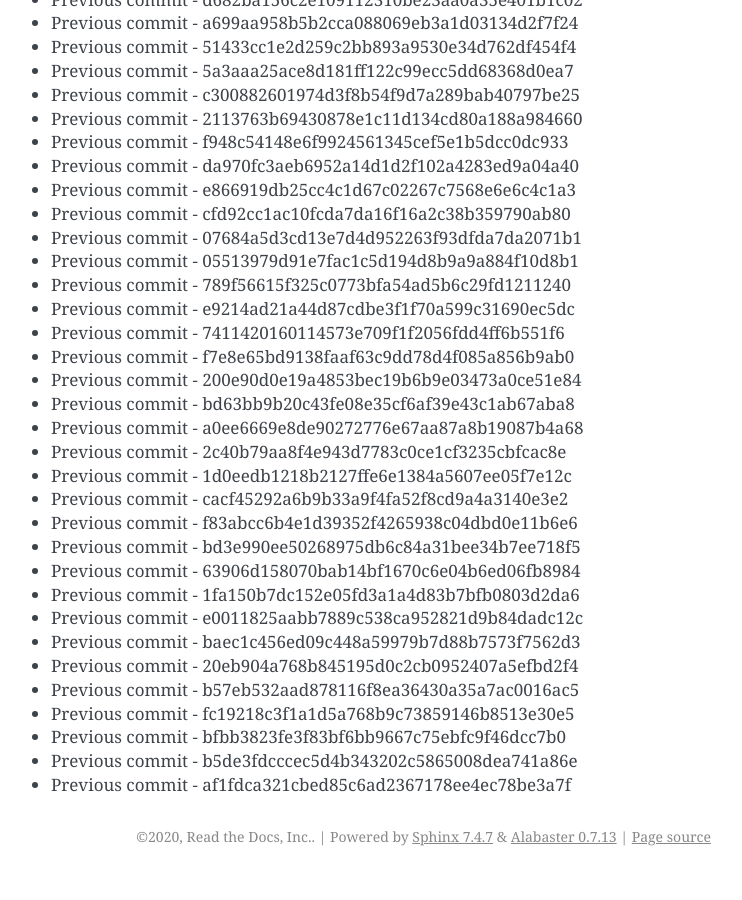
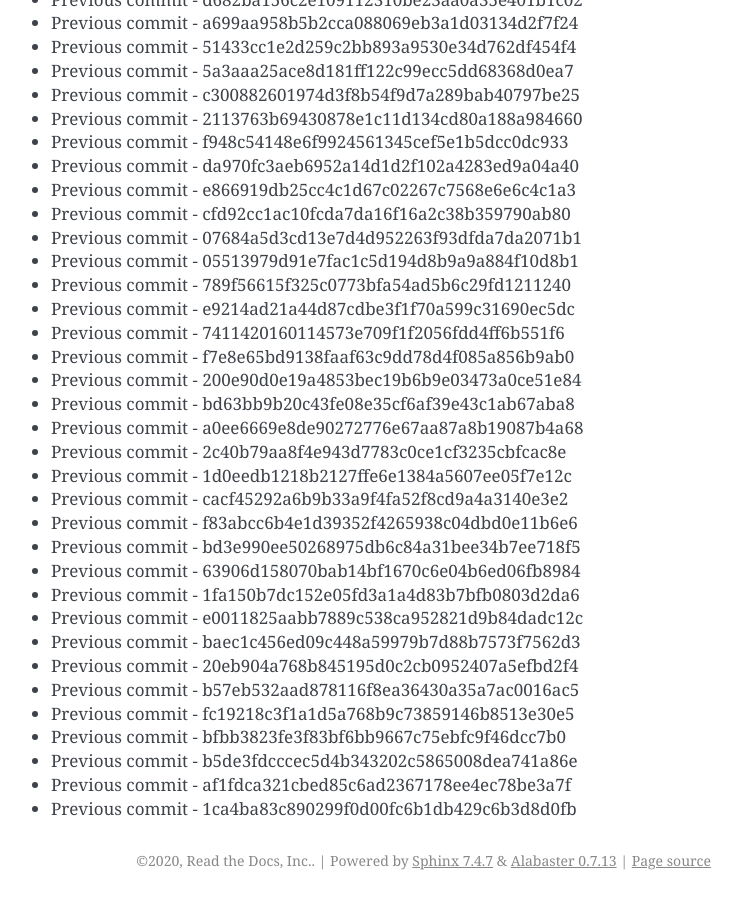
Before and after one commit to readthedocs/rtd-git-stresstest, a Sphinx documentation site: the page built from docs/updates.rst, in a window 1280 px wide and 900 px high, scrolled down 68596 px. Shown: the whole window, without its empty margins (399-1141 px from the left). Built offline with Sphinx 7.4.7, drawn with Linux system fonts in a browser that asks for light colours; before the commit the page ends 69472 px from its top, so only the background shows below that.

Commit message:
Generating commit from previous: 1ca4ba83c890299f0d00fc6b1db429c6b3d8d0fb

```diff
--- a/docs/updates.rst
+++ b/docs/updates.rst
@@ -2914,3 +2914,4 @@ It can be tested for any performance characteristics.
 * Previous commit - bfbb3823fe3f83bf6bb9667c75ebfc9f46dcc7b0
 * Previous commit - b5de3fdcccec5d4b343202c5865008dea741a86e
 * Previous commit - af1fdca321cbed85c6ad2367178ee4ec78be3a7f
+* Previous commit - 1ca4ba83c890299f0d00fc6b1db429c6b3d8d0fb
```
